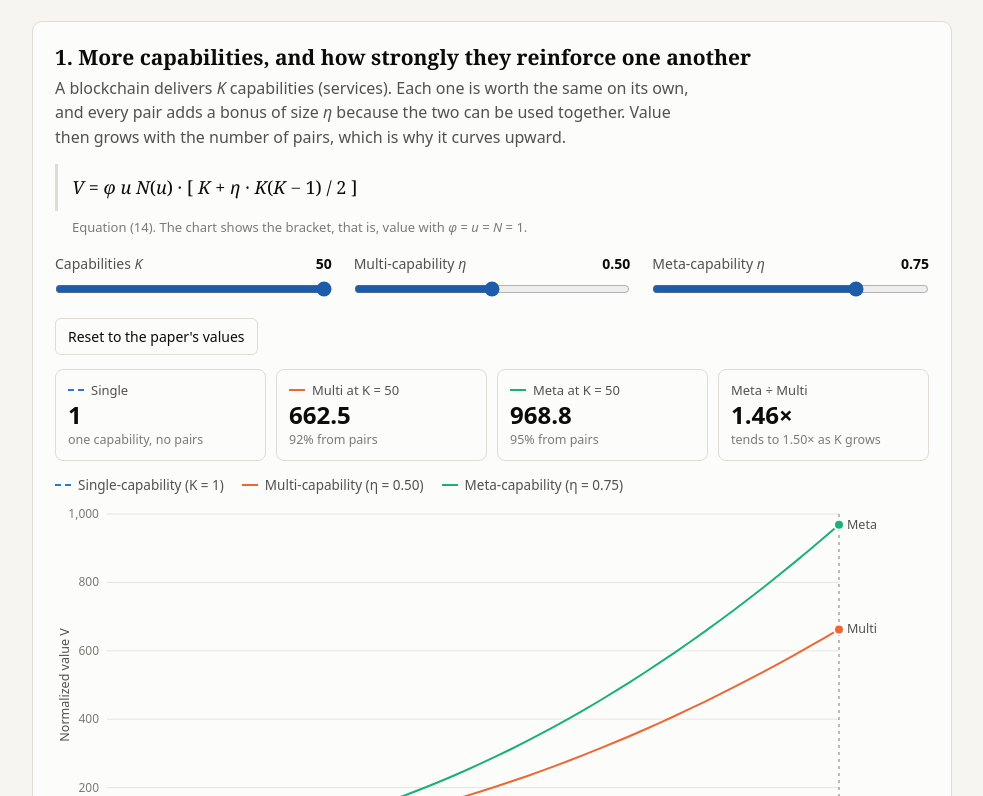
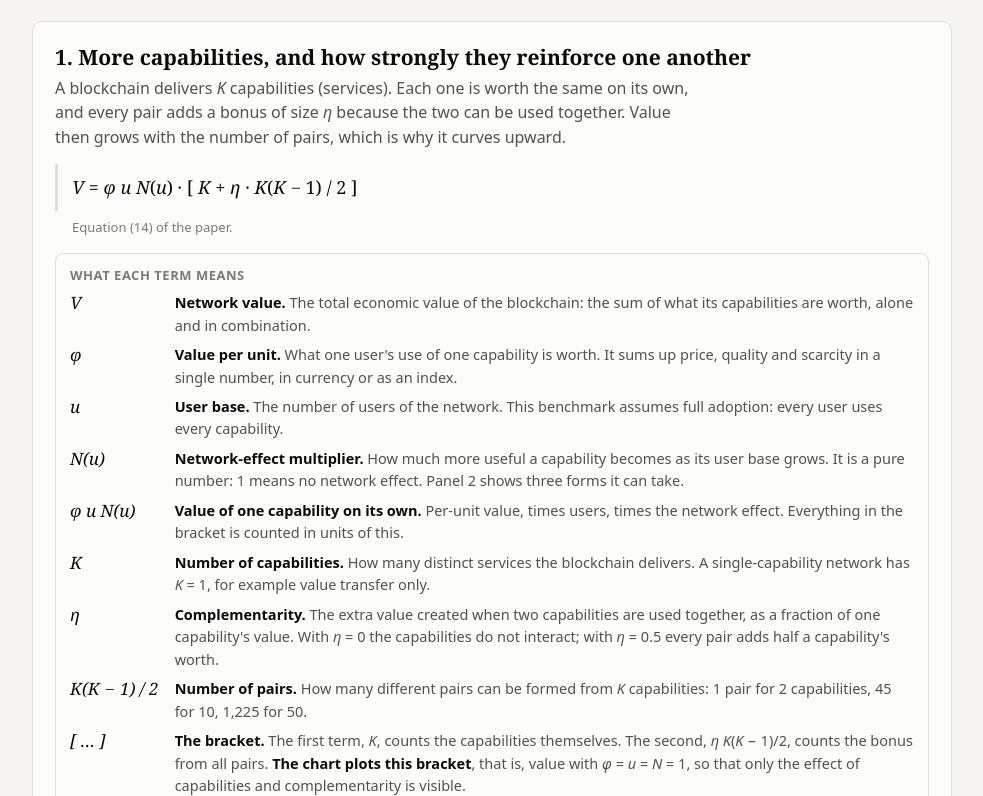
Before and after one commit to apapadogiannis/architecture-of-blockchain-value, a plain HTML site: page docs/index.html in a window 1280 px wide. Shown: the part 156-952 px from the top of the page, without its empty margins (148-1131 px from the left). Drawn offline with Linux system fonts and the light colour scheme.

Commit message:
Demo: explain every term of the equations; README: describe the repository as the replication package

```diff
--- a/docs/index.html
+++ b/docs/index.html
@@ -76,6 +76,13 @@
   th, td { text-align: right; padding: 5px 12px; border-bottom: 1px solid var(--grid); white-space: nowrap; }
   th { position: sticky; top: 0; background: var(--surface-1); color: var(--text-secondary); font-weight: 600; }
   th:first-child, td:first-child { text-align: left; }
+  .terms { display: grid; grid-template-columns: max-content 1fr; gap: 7px 16px; margin: 0 0 18px; padding: 12px 14px;
+           border: 1px solid var(--border); border-radius: 8px; font-size: 14.5px; }
+  .terms dt { font: italic 17px/1.4 Georgia, "Times New Roman", serif; white-space: nowrap; }
+  .terms dd { margin: 0; color: var(--text-secondary); }
+  .terms dd b { color: var(--text-primary); font-weight: 600; }
+  .terms .cap { grid-column: 1 / -1; font: 600 13px system-ui, sans-serif; color: var(--text-muted); text-transform: uppercase; letter-spacing: .04em; }
+  @media (max-width: 560px) { .terms { grid-template-columns: 1fr; gap: 2px 0; } .terms dd { margin-bottom: 8px; } }
   .read { color: var(--text-secondary); font-size: 14.5px; margin: 10px 0 0; max-width: 75ch; }
   footer { margin-top: 28px; font-size: 13.5px; color: var(--text-secondary); }
   footer p { margin: 0 0 8px; max-width: 80ch; }
@@ -96,7 +103,19 @@
   <h2>1. More capabilities, and how strongly they reinforce one another</h2>
   <p class="lede">A blockchain delivers <i>K</i> capabilities (services). Each one is worth the same on its own, and every pair adds a bonus of size <i>η</i> because the two can be used together. Value then grows with the number of pairs, which is why it curves upward.</p>
   <div class="eq"><i>V</i> = <i>φ</i> <i>u</i> <i>N</i>(<i>u</i>) · [ <i>K</i> + <i>η</i> · <i>K</i>(<i>K</i> − 1) / 2 ]</div>
-  <p class="eqnote">Equation (14). The chart shows the bracket, that is, value with <i>φ</i> = <i>u</i> = <i>N</i> = 1.</p>
+  <p class="eqnote">Equation (14) of the paper.</p>
+  <dl class="terms">
+    <div class="cap">What each term means</div>
+    <dt>V</dt><dd><b>Network value.</b> The total economic value of the blockchain: the sum of what its capabilities are worth, alone and in combination.</dd>
+    <dt>φ</dt><dd><b>Value per unit.</b> What one user's use of one capability is worth. It sums up price, quality and scarcity in a single number, in currency or as an index.</dd>
+    <dt>u</dt><dd><b>User base.</b> The number of users of the network. This benchmark assumes full adoption: every user uses every capability.</dd>
+    <dt>N(u)</dt><dd><b>Network-effect multiplier.</b> How much more useful a capability becomes as its user base grows. It is a pure number: 1 means no network effect. Panel 2 shows three forms it can take.</dd>
+    <dt>φ u N(u)</dt><dd><b>Value of one capability on its own.</b> Per-unit value, times users, times the network effect. Everything in the bracket is counted in units of this.</dd>
+    <dt>K</dt><dd><b>Number of capabilities.</b> How many distinct services the blockchain delivers. A single-capability network has <i>K</i> = 1, for example value transfer only.</dd>
+    <dt>η</dt><dd><b>Complementarity.</b> The extra value created when two capabilities are used together, as a fraction of one capability's value. With <i>η</i> = 0 the capabilities do not interact; with <i>η</i> = 0.5 every pair adds half a capability's worth.</dd>
+    <dt>K(K − 1) / 2</dt><dd><b>Number of pairs.</b> How many different pairs can be formed from <i>K</i> capabilities: 1 pair for 2 capabilities, 45 for 10, 1,225 for 50.</dd>
+    <dt>[ … ]</dt><dd><b>The bracket.</b> The first term, <i>K</i>, counts the capabilities themselves. The second, <i>η K</i>(<i>K</i> − 1)/2, counts the bonus from all pairs. <b>The chart plots this bracket</b>, that is, value with <i>φ</i> = <i>u</i> = <i>N</i> = 1, so that only the effect of capabilities and complementarity is visible.</dd>
+  </dl>
   <div class="controls">
     <div class="control"><label for="K"><span>Capabilities <i>K</i></span> <output id="Kout"></output></label><input id="K" type="range" min="1" max="50" step="1" value="50"></div>
     <div class="control"><label for="etaMulti"><span>Multi-capability <i>η</i></span> <output id="etaMultiOut"></output></label><input id="etaMulti" type="range" min="0" max="1" step="0.05" value="0.5"></div>
@@ -113,7 +132,17 @@
 
 <section class="card" id="net">
   <h2>2. How value grows with the number of users</h2>
-  <p class="lede">The term <i>u</i> <i>N</i>(<i>u</i>) in the equation above depends on how users connect. Three classical laws give three very different curves. The paper associates single-capability networks mainly with Metcalfe, multi-capability networks with a move from Metcalfe toward Reed, and meta-capability networks with Reed.</p>
+  <p class="lede">In the equation of panel 1, the part <i>u</i> <i>N</i>(<i>u</i>) depends on how users connect. Three classical laws give three very different curves. The paper associates single-capability networks mainly with Metcalfe, multi-capability networks with a move from Metcalfe toward Reed, and meta-capability networks with Reed.</p>
+  <div class="eq"><i>V</i>(<i>u</i>) = <i>u</i> <i>N</i>(<i>u</i>)</div>
+  <p class="eqnote">One capability (<i>K</i> = 1) with <i>φ</i> = 1, so that only the effect of users is visible.</p>
+  <dl class="terms">
+    <div class="cap">What each term means</div>
+    <dt>u</dt><dd><b>Number of users</b> of the network.</dd>
+    <dt>V(u)</dt><dd><b>Network value</b> when the network has <i>u</i> users. Units are arbitrary; what matters is the shape of the curve.</dd>
+    <dt>Sarnoff: V = u</dt><dd><b>Value grows in step with users</b>, so <i>N</i>(<i>u</i>) = 1. Each user adds the same amount, as in broadcasting, where users receive but do not connect to one another.</dd>
+    <dt>Metcalfe: V = u²</dt><dd><b>Value grows with the number of possible links</b> between two users, so <i>N</i>(<i>u</i>) = <i>u</i>. Typical of peer-to-peer payments: each new user can transact with every existing one.</dd>
+    <dt>Reed: V = 2ᵘ</dt><dd><b>Value grows with the number of possible groups</b> users can form, so <i>N</i>(<i>u</i>) = 2ᵘ / <i>u</i>. Each new user doubles the count. Typical of systems built for coalitions, such as subnets or application clusters.</dd>
+  </dl>
   <div class="controls">
     <div class="control"><label for="U"><span>Users <i>u</i></span> <output id="Uout"></output></label><input id="U" type="range" min="1" max="20" step="1" value="8"></div>
     <div class="control">
@@ -181,7 +210,7 @@ function fmt(v) {
 }
 function compact(v) {
   if (v >= 1e6) return (v / 1e6) + "M";
-  if (v >= 1e4) return (v / 1e3) + "k";
+  if (v >= 1e3) return (v / 1e3) + "k";
   return fmt(v);
 }
 function niceTicks(max, n = 5) {
```
Also changed, not shown: .zenodo.json, 2 other files.
